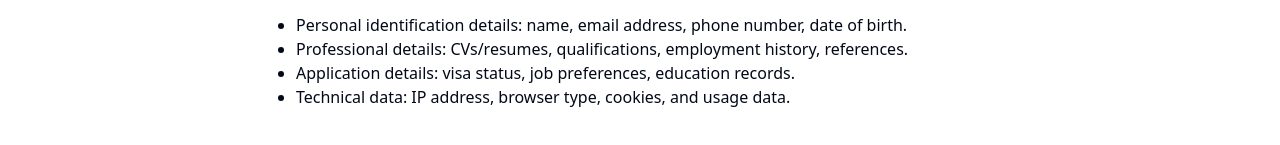
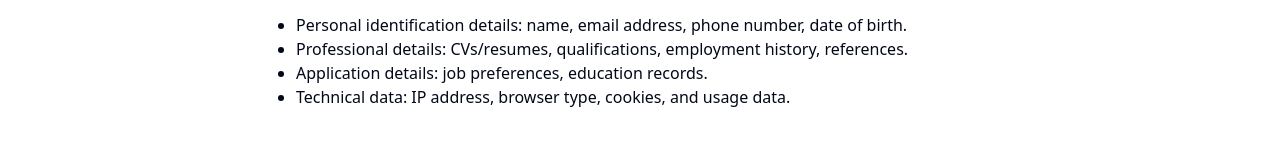
Before and after one commit to Quddos/essentialtalent, a Next.js app: page /privacy-policy in a window 1280 px wide. Shown: the part 558-703 px from the top of the page. Built offline with nearby package versions, Linux system fonts and the light colour scheme.

Commit message:
fix: remove redundant application detail from privacy policy

```diff
--- a/app/privacy-policy/page.tsx
+++ b/app/privacy-policy/page.tsx
@@ -14,7 +14,7 @@ export default function PrivacyPolicyPage() {
       <ul className="list-disc pl-6 mb-4">
         <li>Personal identification details: name, email address, phone number, date of birth.</li>
         <li>Professional details: CVs/resumes, qualifications, employment history, references.</li>
-        <li>Application details: visa status, job preferences, education records.</li>
+        <li>Application details: job preferences, education records.</li>
         <li>Technical data: IP address, browser type, cookies, and usage data.</li>
       </ul>
       <h2 className="text-xl font-semibold mt-8 mb-2">3. How We Use Your Information</h2>
```
